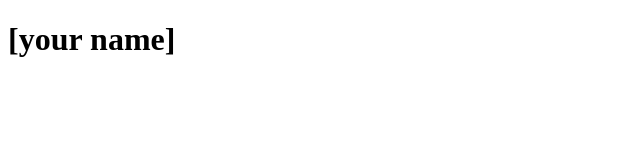
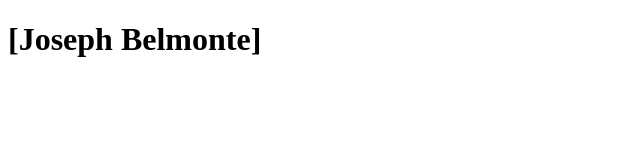
Before and after one commit to josephbelmonte/.github.io, a plain HTML site: page index.html in a window 1280 px wide. Shown: the whole page, without its empty margins (0-640 px from the left). Drawn offline with Linux system fonts and the light colour scheme.

Commit message:
Update index.html

```diff
--- a/index.html
+++ b/index.html
@@ -1,9 +1,9 @@
 <!DOCTYPE html>
 <html>
   <head>
-    <title>CSCE 190: [your name]</title>
+    <title>CSCE 190: [Joseph Belmonte]</title>
   </head>
   <body>
-    <h1>[your name]</h1>
+    <h1>[Joseph Belmonte]</h1>
   </body>
 </html>
```
